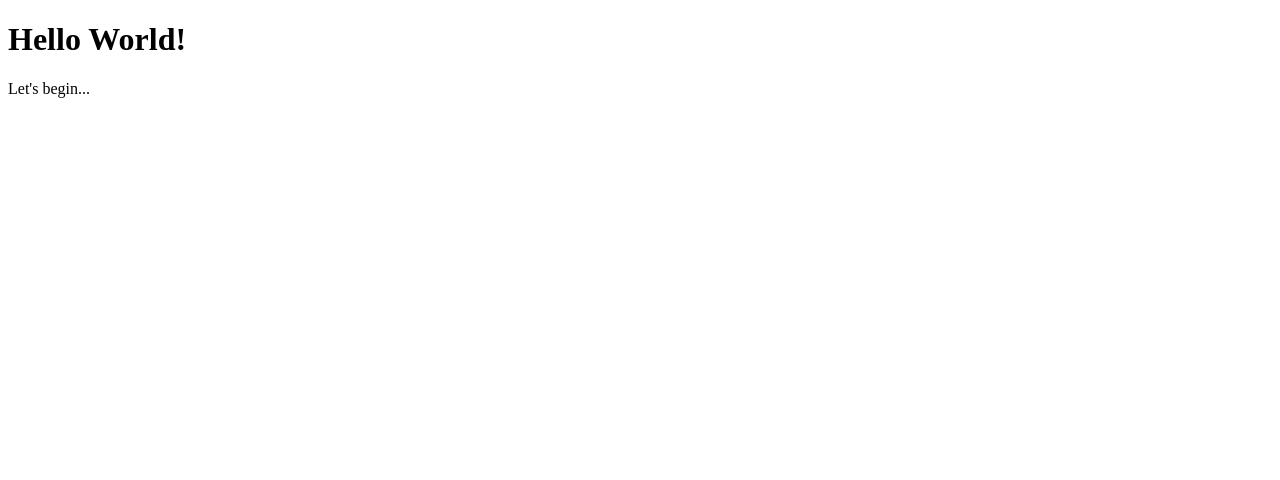
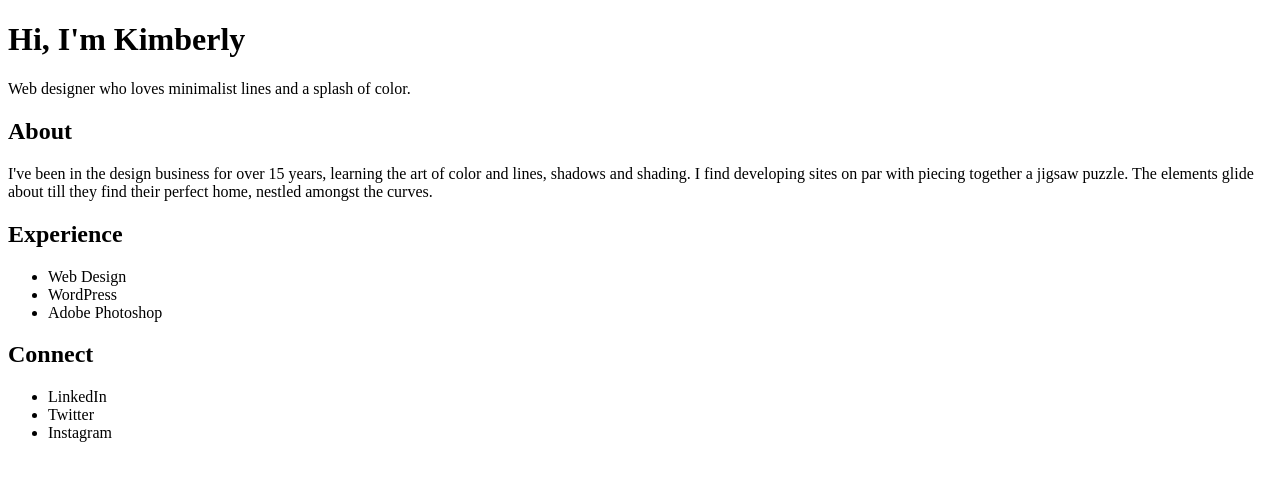
Before and after one commit to trlrunner/trlrunner.github.io, a plain HTML site: page index.html in a window 1280 px wide. Drawn offline with Linux system fonts and the light colour scheme.

Commit message:
week 2 html

```diff
--- a/index.html
+++ b/index.html
@@ -2,11 +2,24 @@
 <html>
 <head>
 <meta charset="UTF-8">
-<title>Git</title>
+<title>K Williams</title>
 </head>
 
 <body>
-	<h1>Hello World!</h1>
-	<p>Let's begin...</p>
+	<h1>Hi, I'm Kimberly</h1>
+<p>Web designer who loves minimalist lines and a splash of color.</p>
+<h2>About</h2>
+<p>I've been in the design business for over 15 years, learning the art of color and lines, shadows and shading. I find developing sites on par with piecing together a jigsaw puzzle. The elements glide about till they find their perfect home, nestled amongst the curves.</p>
+<h2>Experience</h2>
+<ul>
+<li>Web Design</li>
+<li>WordPress</li>
+<li>Adobe Photoshop</li></ul>
+<h2>Connect</h2>
+<ul>
+<li>LinkedIn</li>
+<li>Twitter</li>
+<li>Instagram</li>
+</ul>
 </body>
 </html>
```
